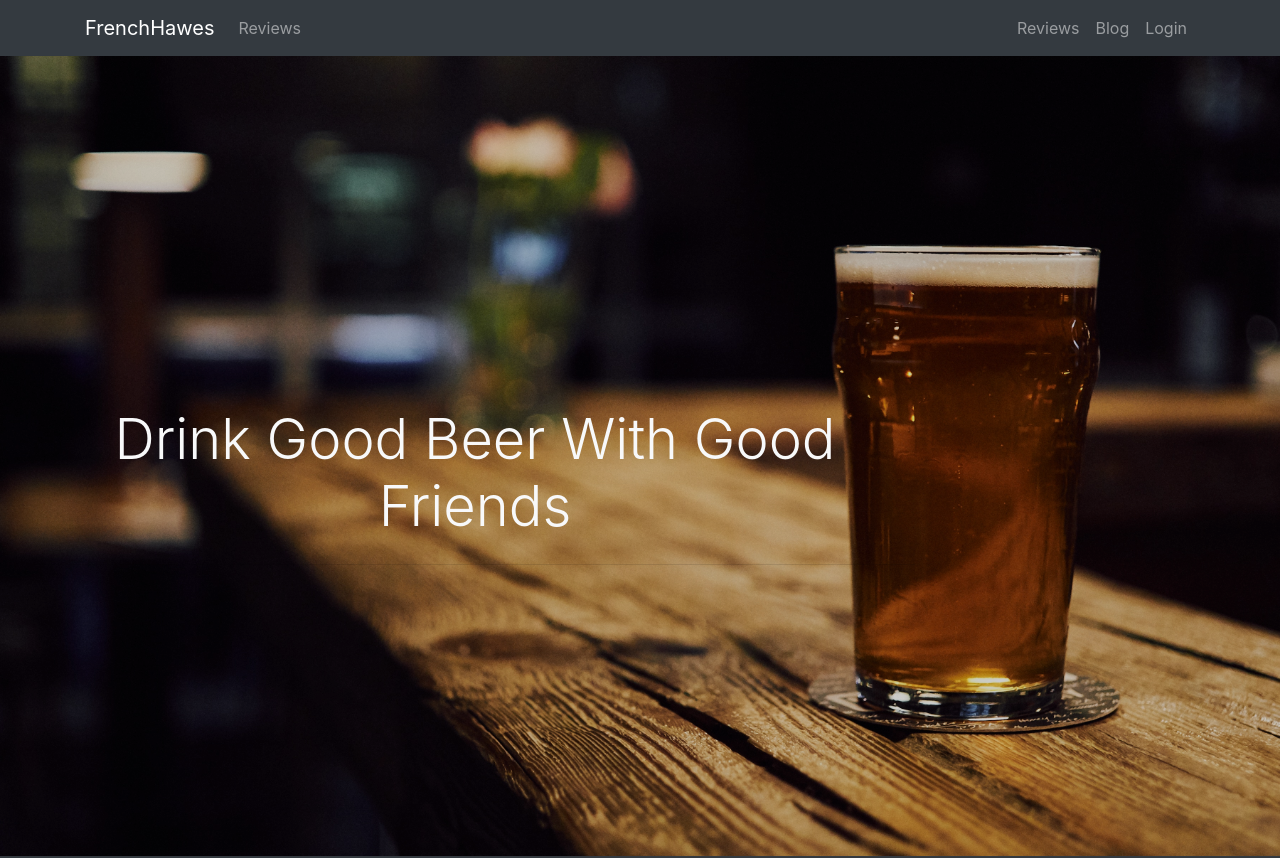
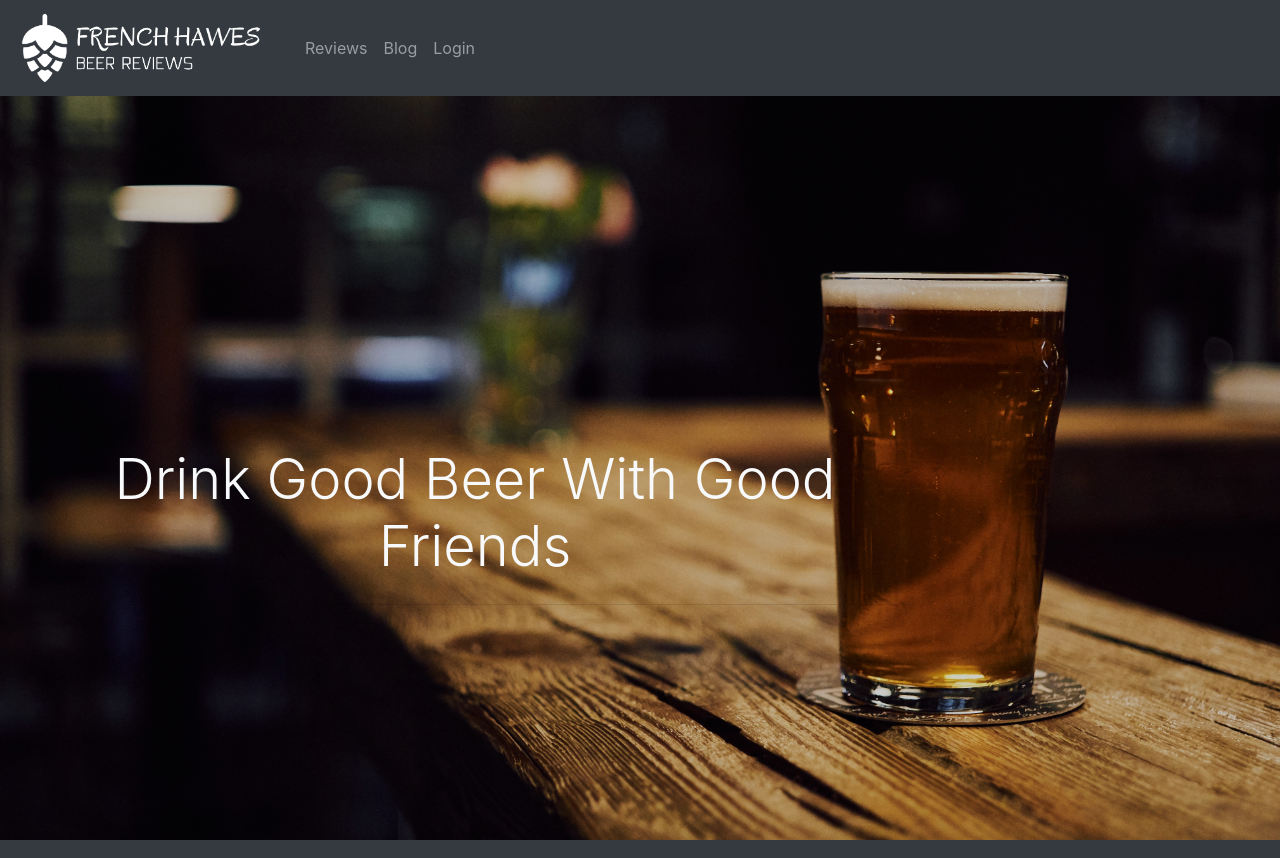
Before and after one commit to erindubuc/FrenchHawesBeerReviews, a React (Create React App) app in the folder client/: page / in a window 1280 px wide. Shown: the top 858 px of the page. Built offline with nearby package versions, Linux system fonts and the light colour scheme.

Commit message:
Adjusted logo size, need to fix link placement

```diff
--- a/client/src/App.css
+++ b/client/src/App.css
@@ -1,13 +1,17 @@
-.App {
+
+/*.App {
   text-align: center;
 }
+*/
 body {
   margin-bottom: 100px !important;
 }
 
+/*
 img {
   width: 100%;
 }
+*/
 
 .landing {
 
@@ -15,9 +19,11 @@ img {
   background: url('./img/beerglassOnBar.jpg') no-repeat;
   background-size: cover;
   background-position: center;
-  height: 100vh;
+
+  height: 93vh;
   margin-top: -24px;
   margin-bottom: -50px;
+
 }
 
 .landing-inner {
--- a/client/src/components/layout/Landing.js
+++ b/client/src/components/layout/Landing.js
@@ -3,7 +3,7 @@ import React, { Component } from 'react';
 class Landing extends Component {
   render() {
     return (
-      <div className="landing">
+      <div className="container-fluid landing">
         <div className="dark-overlay landing-inner text-light">
           <div className="container">
             <div className="row">
--- /dev/null
+++ b/client/src/components/layout/Logo.js
@@ -0,0 +1,77 @@
+import React, { Component } from 'react';
+import white_logo from '../../img/white_logo.png';
+
+class Logo extends Component {
+  /*
+  constructor() {
+    super();
+    this.state = {
+      width: 209,
+      height: 67
+    }
+    this.updateDimensions = this.updateDimensions.bind(this);
+  }
+
+  constructor() {
+    super();
+    this.state = {
+      width:  800,
+      height: 182
+    }
+  }
+
+  /**
+   * Calculate & Update state of new dimensions
+   */
+
+  /*
+ updateDimensions() {
+   if (window.innerWidth < 500) {
+     this.setState({ width: 209, height: 67 });
+   } else {
+     let update_width = window.innerWidth - 1000;
+     let update_height = Math.round(update_width / 3);
+     this.setState({ width: update_width, height: update_height });
+   }
+ }
+
+ /**
+  * Add event listener
+  */
+
+  /*
+ componentDidMount() {
+   this.updateDimensions();
+   window.addEventListener("resize", this.updateDimensions);
+ }
+
+ /**
+  * Remove event listener
+  */
+
+  /*
+ componentWillUnmount() {
+   window.removeEventListener("resize", this.updateDimensions);
+ }
+*/
+  render() {
+    return (
+      <img src={white_logo} alt="Logo" width={250} height={80} mode="fit" />
+
+    );
+
+
+
+
+    /*
+    render() {
+      return (
+        <img src={white_logo} alt="Logo" height="50%" width="50%" />
+      )
+      */
+  }
+
+
+}
+
+export default Logo;
--- a/client/src/components/layout/Navbar.js
+++ b/client/src/components/layout/Navbar.js
@@ -1,14 +1,17 @@
 import React, { Component } from 'react';
 import { Link } from 'react-router-dom';
+import Logo from './Logo';
+
 
 class Navbar extends Component {
   render() {
     return (
       <nav className="navbar navbar-expand-sm navbar-dark bg-dark mb-4">
-        <div className="container">
-          <a className="navbar-brand" href="landing.html">
-            FrenchHawes
-          </a>
+        <div className="row">
+          <div className="col-sm-3">
+            <Logo />
+
+          </div>
           <button
             className="navbar-toggler"
             type="button"
@@ -23,7 +26,7 @@ class Navbar extends Component {
               <li className="nav-item">
                 <a className="nav-link" href="profiles.html">
                   {' '}
-                  Reviews
+
                 </a>
               </li>
             </ul>
```
Also changed, not shown: client/src/img/white_logo.png (added).
